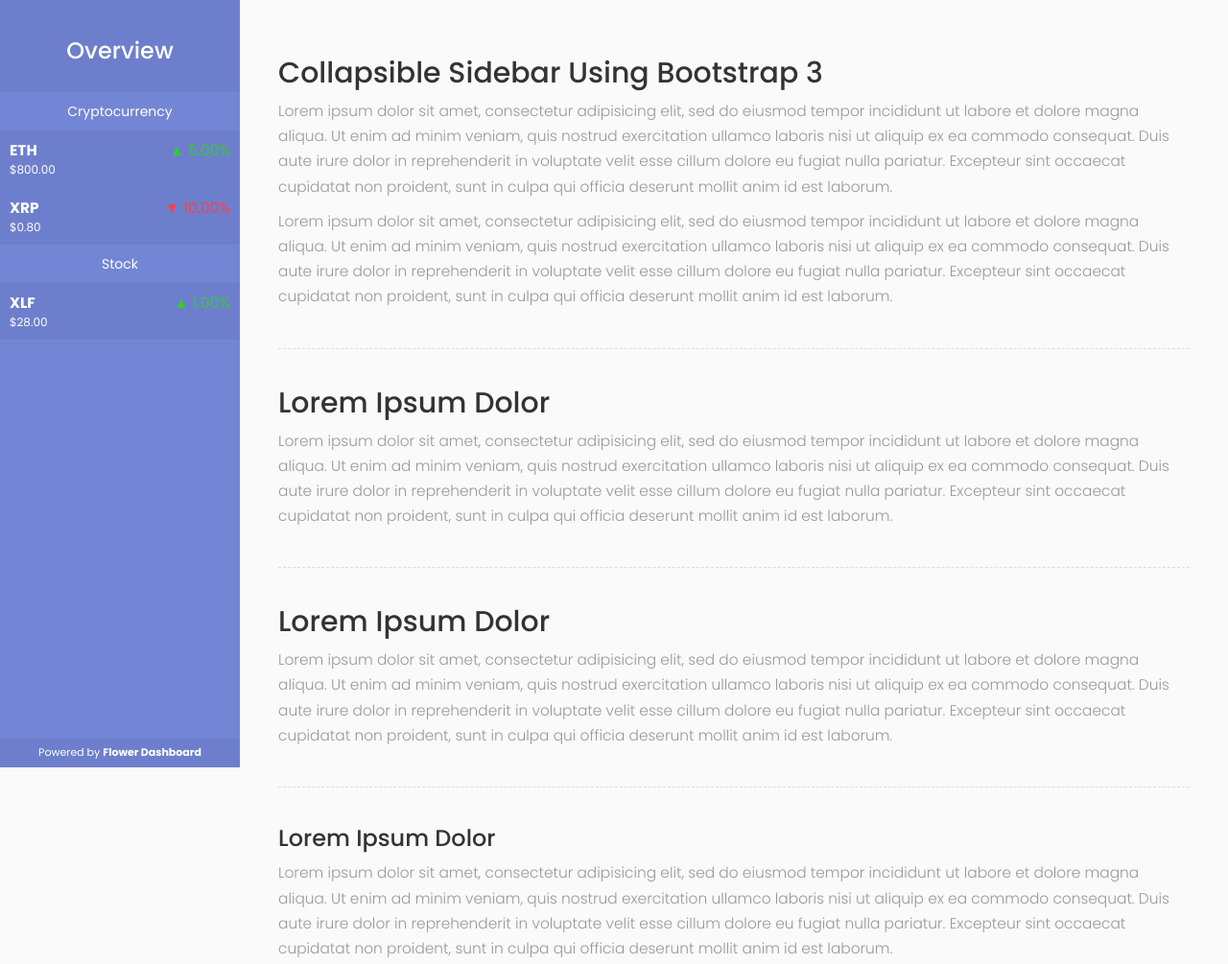
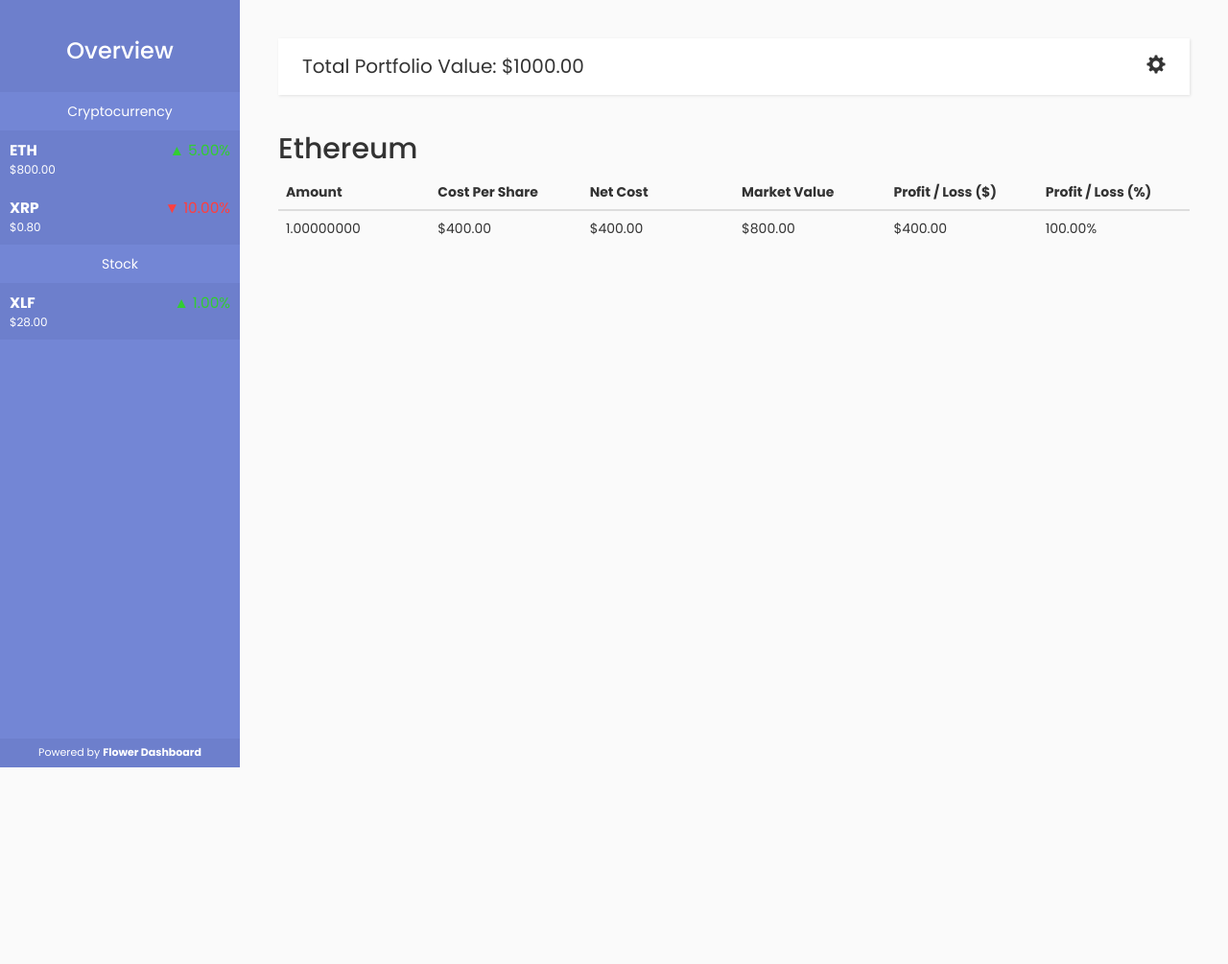
Before and after one commit to weidizhang/Flower-Dashboard, a plain HTML site: page index.html in a window 1280 px wide. Shown: the whole page at 96% size. After the commit the page ends 966 px from the top, so only its background shows below. Drawn offline with nearby package versions, Linux system fonts and the light colour scheme; a script that the page names is missing.

Commit message:
Work on dashboard section mockup

```diff
--- /dev/null
+++ b/board.css
@@ -0,0 +1,11 @@
+.container-fluid {
+    font-size: 20px;
+}
+
+#board-tv-chart {
+    height: 650px;
+}
+
+table th, table td {
+    width: 16.67%;
+}
--- a/index.html
+++ b/index.html
@@ -1,5 +1,6 @@
 <!DOCTYPE html>
 <html>
+
 <head>
     <meta charset="utf-8">
     <meta name="viewport" content="width=device-width, initial-scale=1.0">
@@ -10,10 +11,12 @@
     <link rel="stylesheet" href="https://maxcdn.bootstrapcdn.com/bootstrap/3.3.7/css/bootstrap.min.css">
     <link rel="stylesheet" href="sidebar.css">
     <link rel="stylesheet" href="sidebar-custom.css">
+    <link rel="stylesheet" href="board.css">
 
     <script src="https://code.jquery.com/jquery-1.12.0.min.js"></script>
     <script src="https://maxcdn.bootstrapcdn.com/bootstrap/3.3.7/js/bootstrap.min.js"></script>
 </head>
+
 <body>
     <div class="wrapper">
         <!-- Sidebar Holder -->
@@ -29,7 +32,10 @@
                     <li class="active">
                         <a href="#">
                             <span class="asset-name">ETH</span>
-                                <span class="asset-change movement-up"><span class="asset-arrow">&#9650;</span> <span class="asset-percenage">5.00%</span></span>
+                            <span class="asset-change movement-up">
+                                <span class="asset-arrow">&#9650;</span>
+                                <span class="asset-percenage">5.00%</span>
+                            </span>
                             <div class="asset-value">$800.00</div>
                         </a>
                     </li>
@@ -38,7 +44,10 @@
                     <li class="active">
                         <a href="#">
                             <span class="asset-name">XRP</span>
-                                <span class="asset-change movement-down"><span class="asset-arrow">&#9660;</span> <span class="asset-percenage">10.00%</span></span>
+                            <span class="asset-change movement-down">
+                                <span class="asset-arrow">&#9660;</span>
+                                <span class="asset-percenage">10.00%</span>
+                            </span>
                             <div class="asset-value">$0.80</div>
                         </a>
                     </li>
@@ -49,7 +58,10 @@
                     <li class="active">
                         <a href="#">
                             <span class="asset-name">XLF</span>
-                                <span class="asset-change movement-up"><span class="asset-arrow">&#9650;</span> <span class="asset-percenage">1.00%</span></span>
+                            <span class="asset-change movement-up">
+                                <span class="asset-arrow">&#9650;</span>
+                                <span class="asset-percenage">1.00%</span>
+                            </span>
                             <div class="asset-value">$28.00</div>
                         </a>
                     </li>
@@ -57,54 +69,79 @@
             </ul>
 
             <div id="sidebar-footer">
-                    <div id="footer-note">Powered by <a href="#">Flower Dashboard</a></div>
+                <div id="footer-note">Powered by
+                    <a href="#">Flower Dashboard</a>
+                </div>
             </div>
         </nav>
 
         <!-- Page Content Holder -->
         <div id="content">
-                <!--
             <nav class="navbar navbar-default">
                 <div class="container-fluid">
-
                     <div class="navbar-header">
-                            <button type="button" id="sidebarCollapse" class="btn btn-info navbar-btn">
-                                <i class="glyphicon glyphicon-align-left"></i>
-                                <span>Toggle Sidebar</span>
-                            </button>
+                        Total Portfolio Value: $1000.00
                     </div>
 
                     <div class="collapse navbar-collapse" id="bs-example-navbar-collapse-1">
                         <ul class="nav navbar-nav navbar-right">
-                                <li><a href="#">Page</a></li>
-                                <li><a href="#">Page</a></li>
-                                <li><a href="#">Page</a></li>
-                                <li><a href="#">Page</a></li>
+                            <a href="#" id="settings">
+                                <span class="glyphicon glyphicon-cog"></span>
+                            </a>
                         </ul>
                     </div>
                 </div>
             </nav>
-                -->
 
-                <h2>Collapsible Sidebar Using Bootstrap 3</h2>
-                <p>Lorem ipsum dolor sit amet, consectetur adipisicing elit, sed do eiusmod tempor incididunt ut labore et dolore magna aliqua. Ut enim ad minim veniam, quis nostrud exercitation ullamco laboris nisi ut aliquip ex ea commodo consequat. Duis aute irure dolor in reprehenderit in voluptate velit esse cillum dolore eu fugiat nulla pariatur. Excepteur sint occaecat cupidatat non proident, sunt in culpa qui officia deserunt mollit anim id est laborum.</p>
-                <p>Lorem ipsum dolor sit amet, consectetur adipisicing elit, sed do eiusmod tempor incididunt ut labore et dolore magna aliqua. Ut enim ad minim veniam, quis nostrud exercitation ullamco laboris nisi ut aliquip ex ea commodo consequat. Duis aute irure dolor in reprehenderit in voluptate velit esse cillum dolore eu fugiat nulla pariatur. Excepteur sint occaecat cupidatat non proident, sunt in culpa qui officia deserunt mollit anim id est laborum.</p>
+            <h2 id="board-name">Ethereum</h2>
 
-                <div class="line"></div>
+            <table class="table">
+                <thead>
+                    <tr>
+                        <th>Amount</th>
+                        <th>Cost Per Share</th>
+                        <th>Net Cost</th>
+                        <th>Market Value</th>
+                        <th>Profit / Loss ($)</th>
+                        <th>Profit / Loss (%)</th>
+                    </tr>
+                </thead>
+                <tbody>
+                    <td>1.00000000</td>
+                    <td>$400.00</td>
+                    <td>$400.00</td>
+                    <td>$800.00</td>
+                    <td>$400.00</td>
+                    <td>100.00%</td>
+                </tbody>
+            </table>
 
-                <h2>Lorem Ipsum Dolor</h2>
-                <p>Lorem ipsum dolor sit amet, consectetur adipisicing elit, sed do eiusmod tempor incididunt ut labore et dolore magna aliqua. Ut enim ad minim veniam, quis nostrud exercitation ullamco laboris nisi ut aliquip ex ea commodo consequat. Duis aute irure dolor in reprehenderit in voluptate velit esse cillum dolore eu fugiat nulla pariatur. Excepteur sint occaecat cupidatat non proident, sunt in culpa qui officia deserunt mollit anim id est laborum.</p>
+            <div id="board-tv-chart">
+                <script type="text/javascript" src="https://s3.tradingview.com/tv.js"></script>
+                <script type="text/javascript">
+                    new TradingView.widget({
+                        "autosize": true,
+                        "symbol": "COINBASE:ETHUSD",
+                        "interval": "30",
+                        "timezone": "Etc/UTC",
+                        "theme": "Light",
+                        "style": "1",
+                        "locale": "en",
+                        "enable_publishing": false,
+                        "hide_side_toolbar": false,
+                        "allow_symbol_change": true,
+                        "hideideas": true,
+                        "studies": [
+                            "MACD@tv-basicstudies",
+                            "MAExp@tv-basicstudies"
+                        ]
+                    });
+                </script>
+            </div>
 
-                <div class="line"></div>
-
-                <h2>Lorem Ipsum Dolor</h2>
-                <p>Lorem ipsum dolor sit amet, consectetur adipisicing elit, sed do eiusmod tempor incididunt ut labore et dolore magna aliqua. Ut enim ad minim veniam, quis nostrud exercitation ullamco laboris nisi ut aliquip ex ea commodo consequat. Duis aute irure dolor in reprehenderit in voluptate velit esse cillum dolore eu fugiat nulla pariatur. Excepteur sint occaecat cupidatat non proident, sunt in culpa qui officia deserunt mollit anim id est laborum.</p>
-
-                <div class="line"></div>
-
-                <h3>Lorem Ipsum Dolor</h3>
-                <p>Lorem ipsum dolor sit amet, consectetur adipisicing elit, sed do eiusmod tempor incididunt ut labore et dolore magna aliqua. Ut enim ad minim veniam, quis nostrud exercitation ullamco laboris nisi ut aliquip ex ea commodo consequat. Duis aute irure dolor in reprehenderit in voluptate velit esse cillum dolore eu fugiat nulla pariatur. Excepteur sint occaecat cupidatat non proident, sunt in culpa qui officia deserunt mollit anim id est laborum.</p>
+            <!-- <div class="line"></div> -->
         </div>
     </div>
 </body>
+
 </html>
```
Lines whose indentation alone changed are shown as unchanged.
